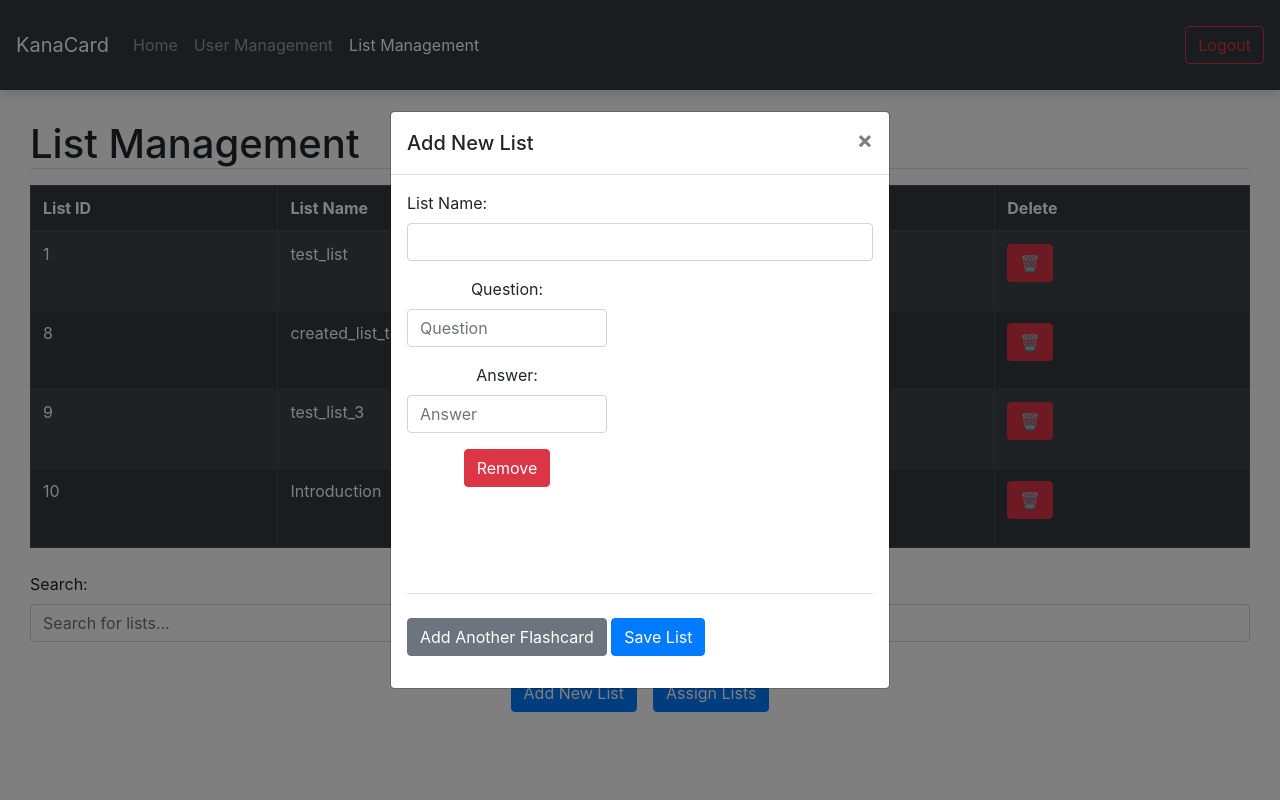
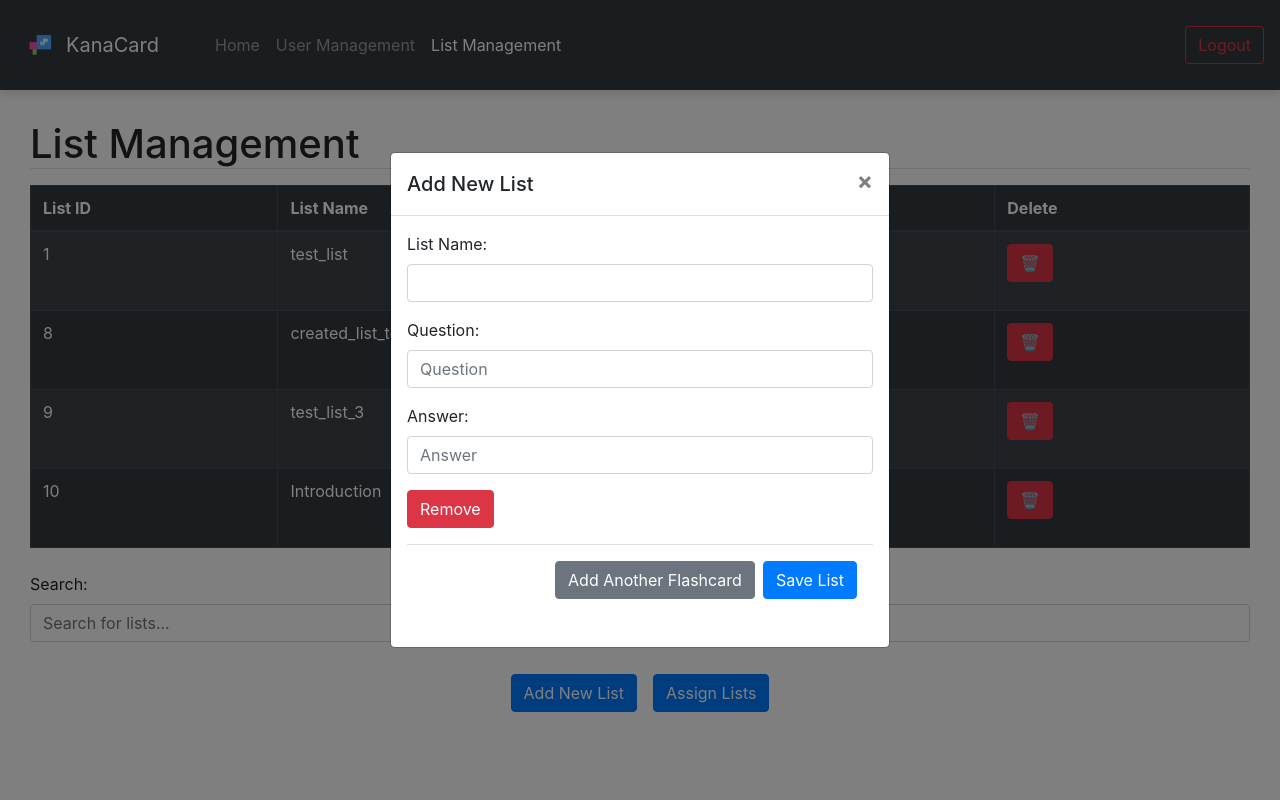
Before and after one commit to orlboys/kana_card, a Flask app: page /admin_dashboard/lists in a window 1280 px wide, after a click on "Add New List". Run offline with Flask 3, Linux system fonts and the light colour scheme; a user stored in the database is signed in; data comes from the database, SQL or seed files in the repository; both versions use the stored data as it was after the commit; some libraries are stand-ins or nearby versions.

Commit message:
Enhance user experience by updating styles, adding favicon support, and improving alert dismissal functionality

```diff
--- a/app.py
+++ b/app.py
@@ -33,8 +33,9 @@ def init_db():
         f_name TEXT NOT NULL,
         l_name TEXT NOT NULL,
         email TEXT NOT NULL,
-        admin BOOLEAN DEFAULT FALSE
-    )
+        admin BOOLEAN DEFAULT FALSE,
+        mfa_secret TEXT
+    );
     ''')
 
     c.execute('''
--- a/static/script.js
+++ b/static/script.js
@@ -52,7 +52,7 @@ function addFlashcard() {
     const flashcardDiv = document.createElement('div');
     flashcardDiv.className = 'flashcards-container';
     flashcardDiv.innerHTML = `
-        <div class="flashcard my-3">
+        <div class="flashcard-form my-3">
             <div class="form-group">
                 <label for="flashcard_question_${flashcardCount}">Question ${flashcardCount}:</label>
                 <input type="text" class="form-control" name="flashcard_question_${flashcardCount}" id="flashcard_question_${flashcardCount}" placeholder="Question" required>
@@ -156,3 +156,18 @@ function searchUserTable() {
         searchError.style.display = '';
     }
 }
+
+// Alert Dismissal
+
+document.addEventListener("DOMContentLoaded", function () {
+    setTimeout(function () {
+        document.querySelectorAll('.alert').forEach(function (alert) {
+            alert.classList.remove('show');
+            alert.classList.add('fade');
+            setTimeout(function () {
+                alert.remove();
+            }, 1000);
+        } );
+
+    }, 5000);
+});
--- a/static/style.css
+++ b/static/style.css
@@ -16,8 +16,7 @@
 }
 
 .flashcard {
-    width: 200px;
-    height: 300px;
+    height: 35vh;
     text-align: center;
     transition: transform 0.6s;
     transform-style: preserve-3d;
--- a/templates/layout.html
+++ b/templates/layout.html
@@ -3,22 +3,37 @@
     <meta name="viewport" content="width=device-width, initial-scale=1.0">
     <link rel="stylesheet" href="https://stackpath.bootstrapcdn.com/bootstrap/4.5.2/css/bootstrap.min.css">
     <link rel="stylesheet" type="text/css" href="{{ url_for('static', filename='style.css') }}">
+
+    <link rel="apple-touch-icon" sizes="180x180" href="{{ url_for('static', filename='favicon/apple-touch-icon.png') }}">
+    <link rel="icon" type="image/png" sizes="32x32" href="{{ url_for('static', filename='favicon/favicon-32x32.png') }}">
+    <link rel="icon" type="image/png" sizes="16x16" href="{{ url_for('static', filename='favicon/favicon-16x16.png') }}">
+    <link rel="manifest" href="{{ url_for('static', filename='favicon/site.webmanifest') }}">
     <title>KanaCard</title>
 </head>
 <body>
     {% with messages = get_flashed_messages(with_categories=true) %}
         {% if messages %}
-            <ul class='flash-messages'>
-                {% for category, message in messages %}
-                <li class="{{ category }}">{{ message }}</li>
-                {% endfor %}
-            </ul>
+            <div class="fixed-top mt-3 mx-3">
+                <ul class='flash-messages list-unstyled'>
+                    {% for category, message in messages %}
+                    <li class="alert alert-dark alert-dismissible fade show" role="alert">
+                        {{ message }}
+                        <button type="button" class="close" data-dismiss="alert" aria-label="Close">
+                            <span aria-hidden="true">&times;</span>
+                        </button>
+                    </li>
+                    {% endfor %}
+                </ul>
+            </div>
         {% endif %}
     {% endwith %}
 
     <div class="wrapper">
         <nav class="custom-nav-styling navbar navbar-expand-lg navbar-dark bg-dark align-items-center sticky-top" style="box-shadow: 0px 6px 8px rgba(0, 0, 0, 0.1);">
-            <a class="navbar-brand" href="#">KanaCard</a>
+            <a class="navbar-brand mx-auto" href="#">
+                <img src="{{ url_for('static', filename='kanacard_logo.png')}}" class="img-fluid d-inline-block align-top" alt="KanaCard Logo" style="max-height: 50px;">
+            </a>
+            <a class="navbar-brand mx-auto pr-5" href="#">KanaCard</a>
             <button class="navbar-toggler" type="button" data-toggle="collapse" data-target="#navbarNav" aria-controls="navbarNav" aria-expanded="false" aria-label="Toggle navigation">
                 <span class="navbar-toggler-icon"></span>
             </button>
--- a/templates/list.html
+++ b/templates/list.html
@@ -5,7 +5,7 @@
     <div class="content-container container">
         <h1 class="text-center mt-5">{{ list_name }}</h1>
         <div class="flashcard-container d-flex justify-content-center my-4">
-            <div class="flashcard card text-center w-50 mt-5" onclick="this.classList.toggle('flipped')"> <!-- Toggles the 'flipped' class on click to flip the flashcard -->
+            <div class="flashcard card text-center w-75 mt-5" onclick="this.classList.toggle('flipped')"> <!-- Toggles the 'flipped' class on click to flip the flashcard -->
                 <div class="card-header bg-primary text-light border rounded shadow p-3">
                     <h5 class="card-title">Flashcard {{ card_index + 1 }} of {{ total_cards }}</h5>
                 </div>
--- a/templates/list_management.html
+++ b/templates/list_management.html
@@ -45,7 +45,6 @@
 </div>
 
 <!-- Edit List Modal -->
-<!-- Note that i probably want this to lead to a seperate page with all of the flashcards, but for now this is ok. -->
 <div id="editListModal" class="modal fade" tabindex="-1" aria-labelledby="editListModalLabel" aria-hidden="true">
     <div class="modal-dialog modal-dialog-centered" role="document">
         <div class="modal-content">
@@ -87,7 +86,7 @@
                         <input type="text" class="form-control" name="list_name" id="list_name" required>
                     </div>
                     <div id="flashcards-container">
-                        <div class="flashcard my-3">
+                        <div class="flashcard-form my-3">
                             <div class="form-group">
                                 <label for="flashcard_question_1">Question:</label>
                                 <input type="text" class="form-control" name="flashcard_question_1" id="flashcard_question_1" placeholder="Question" required>
@@ -100,7 +99,7 @@
                         </div>
                     </div>
                     <input type="hidden" name="flashcard_count" id="flashcard_count" value="1">
-                    <div class="modal-footer"></div>
+                    <div class="modal-footer">
                         <button type="button" class="btn btn-secondary" onclick="addFlashcard()">Add Another Flashcard</button>
                         <button type="submit" class="btn btn-primary">Save List</button>
                     </div>
@@ -123,7 +122,7 @@
             <div class="modal-body">
                 <form action="{{ url_for('assign_lists') }}" method="POST">
                     <div class="form-group my-3">
-                        <label for="list_name">Student Username:</label>
+                        <label for="username">Student Username:</label>
                         <input type="text" list="usernames" class="form-control" name="username" id="username" required>
                         <!-- Datalist for Username Autofill -->
                         <datalist id="usernames">
@@ -133,7 +132,7 @@
                         </datalist>
                     </div>
                     <div class="form-group my-3">
-                        <label for="list_name">List Name:</label>
+                        <label for="listname">List Name:</label>
                         <input type="text" list="listnames" class="form-control" name="listname" id="listname" required>
                         <!-- Datalist for List Autofill -->
                         <datalist id="listnames">
@@ -142,7 +141,7 @@
                             {% endfor %}
                         </datalist>
                     </div>
-                    <div class="modal-footer"></div>
+                    <div class="modal-footer">
                         <button type="submit" class="btn btn-primary">Assign List</button>
                     </div>
                 </form>
--- a/templates/student_dashboard.html
+++ b/templates/student_dashboard.html
@@ -9,7 +9,7 @@
     <div class="student-home-content bg-dark text-light">
         <h2 class="mb-5 ml-2"><u>Assigned Lists:</u></h2>
         <div class="row mt-2">
-            <div class="student-home-lists d-flex flex-wrap justify-content-flex-start col-8 border-right mt-2">
+            <div class="student-home-lists d-flex flex-wrap justify-content-flex-start col-lg-8 col-md-8 col-sm-12 mt-2">
                 {% for list in lists %}
                 <div class="col-sm-12 col-md-12 col-lg-4 mb-lg-4">
                     <div class="card text-light border-light bg-dark">
--- a/templates/user_management.html
+++ b/templates/user_management.html
@@ -81,7 +81,7 @@
                     </div>
                     <div class="mb-3">
                         <label for="new_role" class="form-label">Role:</label>
-                        <select class="form-select" name="new_role" id="new_role">
+                        <select class="form-control" name="new_role" id="new_role">
                             <option value="student">Student</option>
                             <option value="admin">Admin</option>
                         </select>
```
Also changed, not shown: database.db, static/favicon/android-chrome-192x192.png (added), static/favicon/android-chrome-512x512.png (added), static/favicon/apple-touch-icon.png (added), static/favicon/favicon-16x16.png (added), static/favicon/favicon-32x32.png (added), static/favicon/favicon.ico (added), static/favicon/site.webmanifest (added), static/kanacard_logo.png (added).
